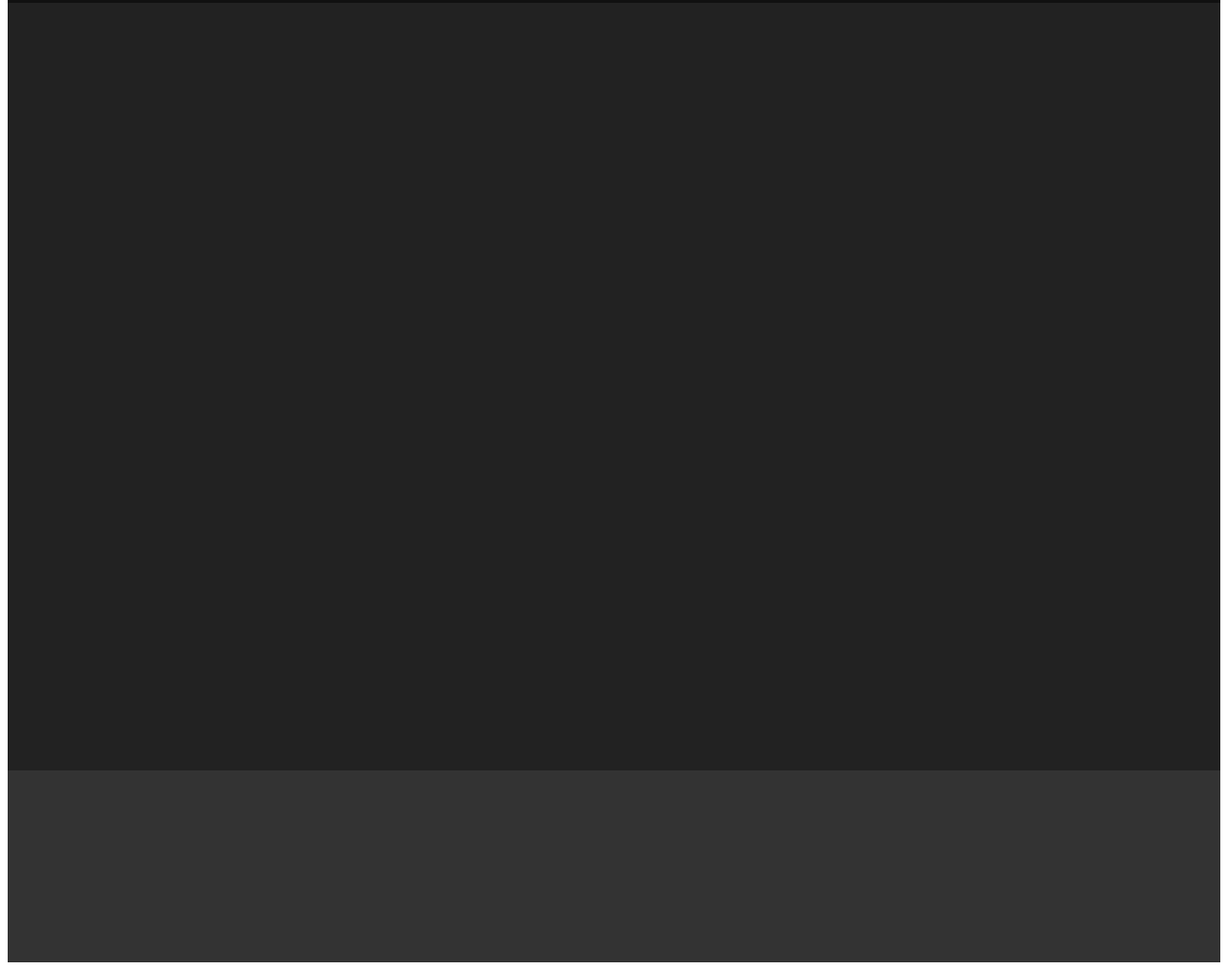
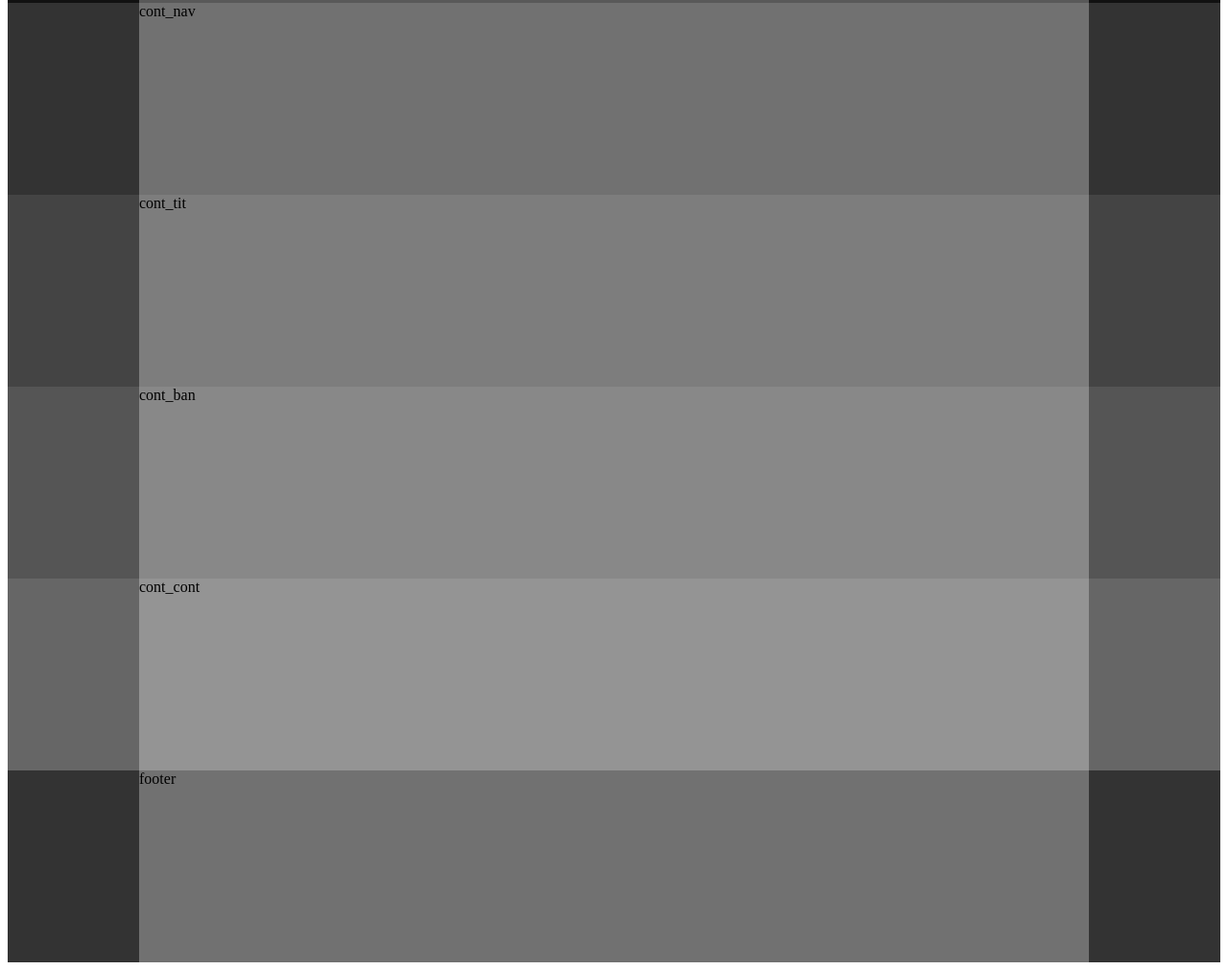
Before and after one commit to 09-Song/website-lecture, a plain HTML site: page app/index.html in a window 1280 px wide. Shown: the part 330-1341 px from the top of the page at 96% size. Drawn offline with Linux system fonts and the light colour scheme.

Commit message:
레이아웃2

```diff
--- a/app/css/style.css
+++ b/app/css/style.css
@@ -19,3 +19,34 @@
   height: 200px;
   background: #333;
 }
+
+/* 컨텐츠 레이아웃 */
+#cont_nav {
+  width: 100%;
+  height: 200px;
+  background: #333;
+}
+#cont_tit {
+  width: 100%;
+  height: 200px;
+  background: #444;
+}
+#cont_ban {
+  width: 100%;
+  height: 200px;
+  background: #555;
+}
+#cont_cont {
+  width: 100%;
+  height: 200px;
+  background: #666;
+}
+
+/* 컨테이너 */
+
+.container {
+  width: 990px;
+  margin: 0 auto;
+  height: inherit;
+  background: rgba(255, 255, 255, 0.3);
+}
--- a/app/index.html
+++ b/app/index.html
@@ -12,9 +12,33 @@
 </head>
 <body>
     <div id="wrap">
-        <div id="header"></div>
-        <div id="contents"></div>
-        <div id="footer"></div>
+        <div id="header">
+            <div class="container">header</div>
+        </div>
+        <!-- //header -->
+        <div id="contents">
+            <div id="cont_nav">
+                <div class="container">cont_nav</div>
+            </div>
+            <!-- //cont_nav -->
+            <div id="cont_tit">
+                <div class="container">cont_tit</div>
+            </div>
+            <!-- //cont_tit -->
+            <div id="cont_ban">
+                <div class="container">cont_ban</div>
+            </div>
+            <!-- //cont_ban -->
+            <div id="cont_cont">
+                <div class="container">cont_cont</div>
+            </div>
+            <!-- //cont_cont -->
+        </div>
+        <div id="footer">
+            <div class="container">footer</div>
+        </div>
+         <!-- //footer -->
     </div>
+     <!-- //wrap -->
 </body>
 </html>
```
